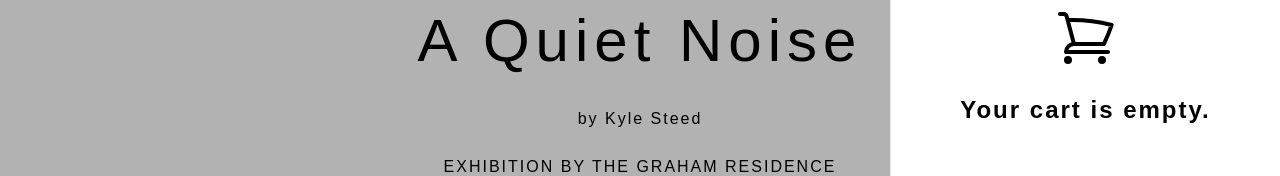
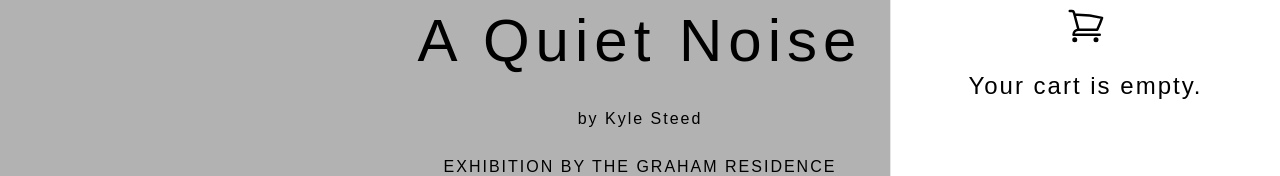
Before and after one commit to GruberI/graham-residence-nextjs, a Next.js app: page /exhibition in a window 1280 px wide. Both pictures are taken after a click on the button "Open cart". Shown: the part 142-318 px from the top of the page. Built offline with nearby package versions, Linux system fonts and the light colour scheme; no server answers.

Commit message:
style empty cart

```diff
--- a/components/Cart/modal.tsx
+++ b/components/Cart/modal.tsx
@@ -76,8 +76,8 @@ export default function CartModal({ cart }: { cart: Cart | undefined }) {
 
               {!cart || cart.lines.length === 0 ? (
                 <div className="mt-20 flex w-full flex-col items-center justify-center overflow-hidden">
-                  <ShoppingCartIcon className="h-16" />
-                  <p className="mt-6 text-center text-2xl font-bold">
+                  <ShoppingCartIcon className="h-10" />
+                  <p className="mt-6 text-center text-2xl font-thin">
                     Your cart is empty.
                   </p>
                 </div>
```
